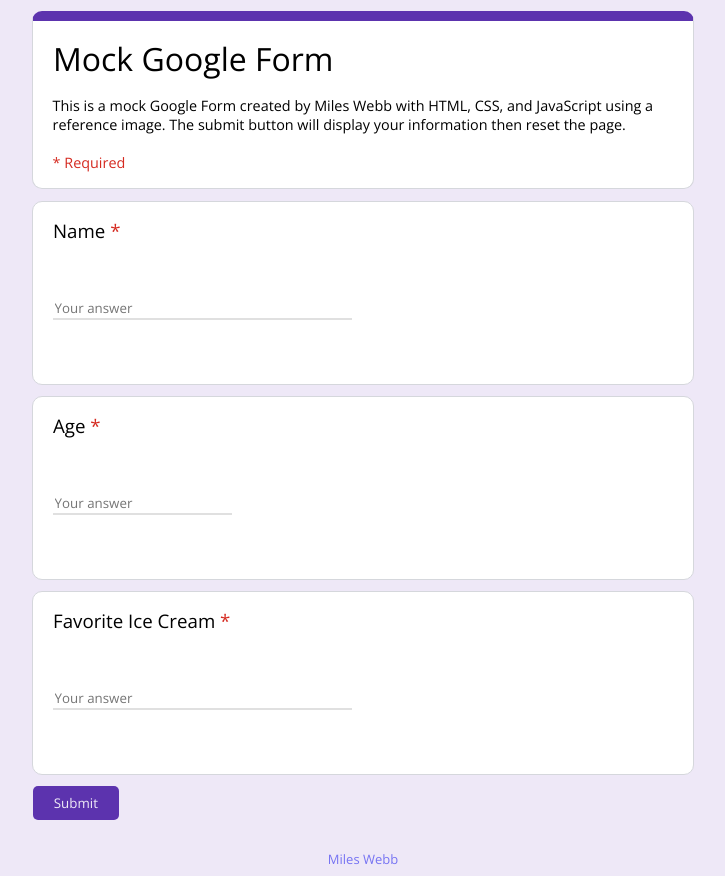
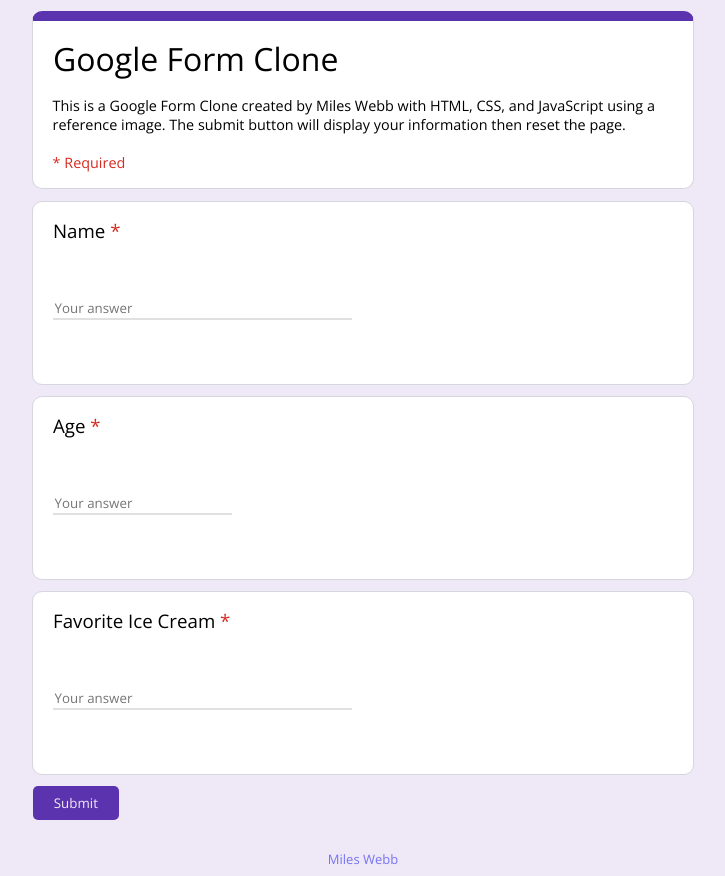
Before and after one commit to wwwebbb/Google-Form-Clone, a plain HTML site: page index.html in a window 1280 px wide. Shown: the whole page, without its empty margins (277-1002 px from the left). Drawn offline with nearby package versions, Linux system fonts and the light colour scheme.

Commit message:
Add files via upload

```diff
--- a/index.html
+++ b/index.html
@@ -19,11 +19,11 @@
     <div>
       <form id="form">
         <div class="container" style="border-top: 10px solid #5c33ae">
-          <h1>Mock Google Form</h1>
+          <h1>Google Form Clone</h1>
           <p>
-            This is a mock Google Form created by Miles Webb with HTML, CSS, and
-            JavaScript using a reference image. The submit button will display
-            your information then reset the page.
+            This is a Google Form Clone created by Miles Webb with HTML, CSS,
+            and JavaScript using a reference image. The submit button will
+            display your information then reset the page.
             <br />
             <br />
             <span class="red-text">* Required</span>
```
